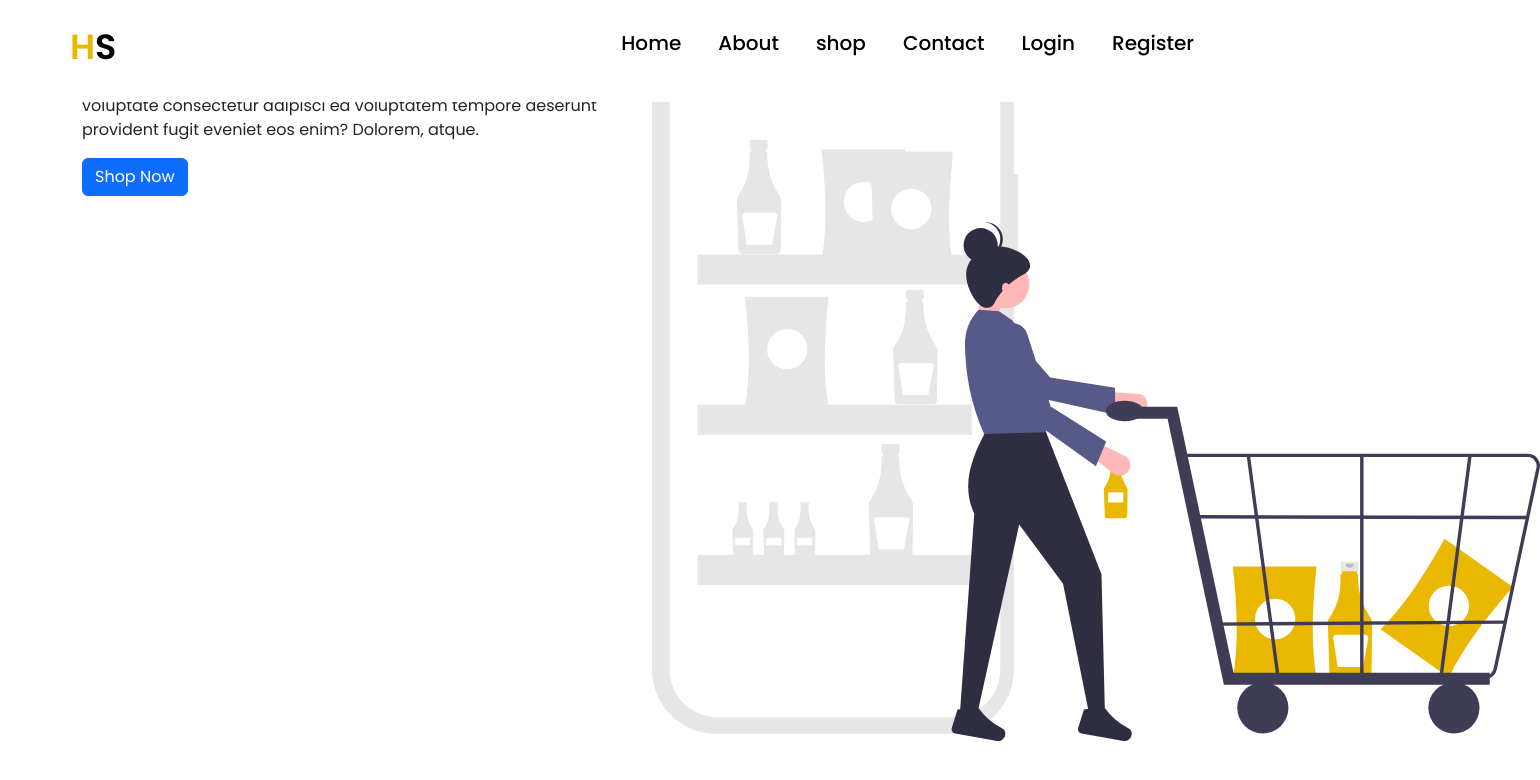
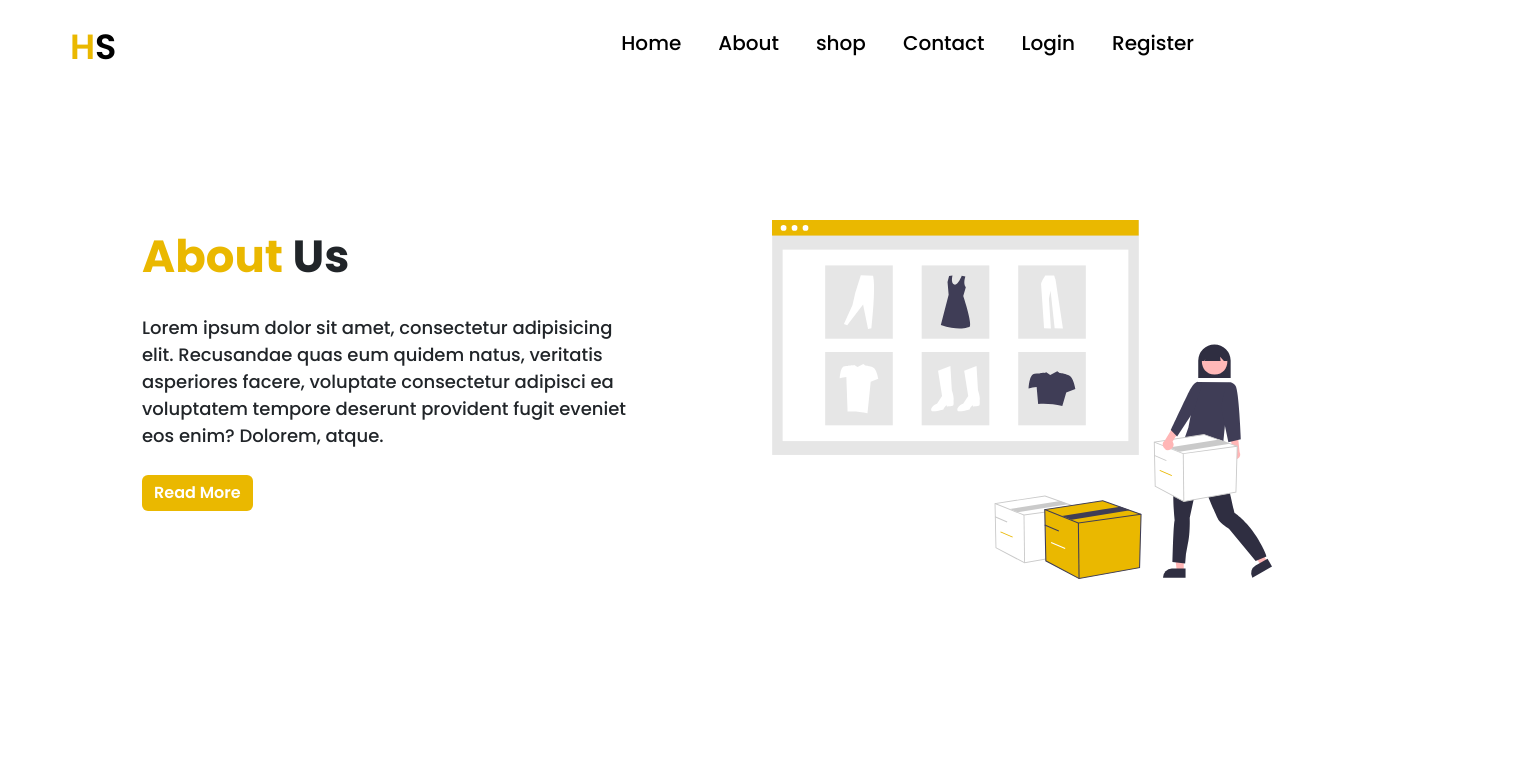
Before and after one commit to YoussefLMT/E-commerce-Frontend-Vue, a Vue app: page /about in a window 1280 px wide. Shown: the top 780 px of the page, 1540 px wide, since content can reach past the window. Built offline with nearby package versions, Linux system fonts and the light colour scheme.

Commit message:
change style

```diff
--- a/src/views/AboutView.vue
+++ b/src/views/AboutView.vue
@@ -5,15 +5,15 @@
     <div class="row">
         <div class="col-md-6">
             <div class="home-content">
-                    <h2><span class="text">Happy</span> Shop</h2>
+                <h2><span class="text">About</span> Us</h2>
                 <p>Lorem ipsum dolor sit amet, consectetur adipisicing elit. Recusandae quas eum quidem natus, veritatis asperiores facere, voluptate consectetur adipisci ea voluptatem tempore deserunt provident fugit eveniet eos enim? Dolorem, atque.</p>
-                    <button type="button" class="btn btn-primary">Shop Now</button>
+                <button type="button" class="btn btn-primary">Read More</button>
             </div>
         </div>
 
         <div class="col-md-4">
             <div class="image d-none d-sm-block">
-                    <img src="@/assets/undraw_shopping_app_flsj.svg">
+                <img src="@/assets/undraw_web_shopping_re_owap.svg">
             </div>
         </div>
     </div>
@@ -31,5 +31,44 @@ export default {
 </script>
 
 <style scoped>
+.image {
+    width: 500px;
+    margin-top: 220px;
+    margin-left: 120px;
+}
 
+.image img {
+    width: 100%;
+}
+
+.home-content {
+    margin-top: 230px;
+    margin-left: 60px;
+}
+
+.home-content h2 {
+    font-weight: bold;
+    font-size: 45px;
+}
+
+.home-content .text {
+    color: #EAB800;
+}
+
+.home-content p {
+    font-weight: 500;
+    margin-top: 30px;
+    font-size: 18px;
+}
+
+.home-content .btn {
+    margin-top: 10px;
+    font-weight: 600;
+    background: #EAB800;
+    border: none;
+}
+
+.home-content .btn:hover {
+    box-shadow: rgba(0, 0, 0, 0.24) 0px 3px 8px;
+}
 </style>
```
Also changed, not shown: src/assets/undraw_web_shopping_re_owap.svg (added). Lines whose indentation alone changed are shown as unchanged.
